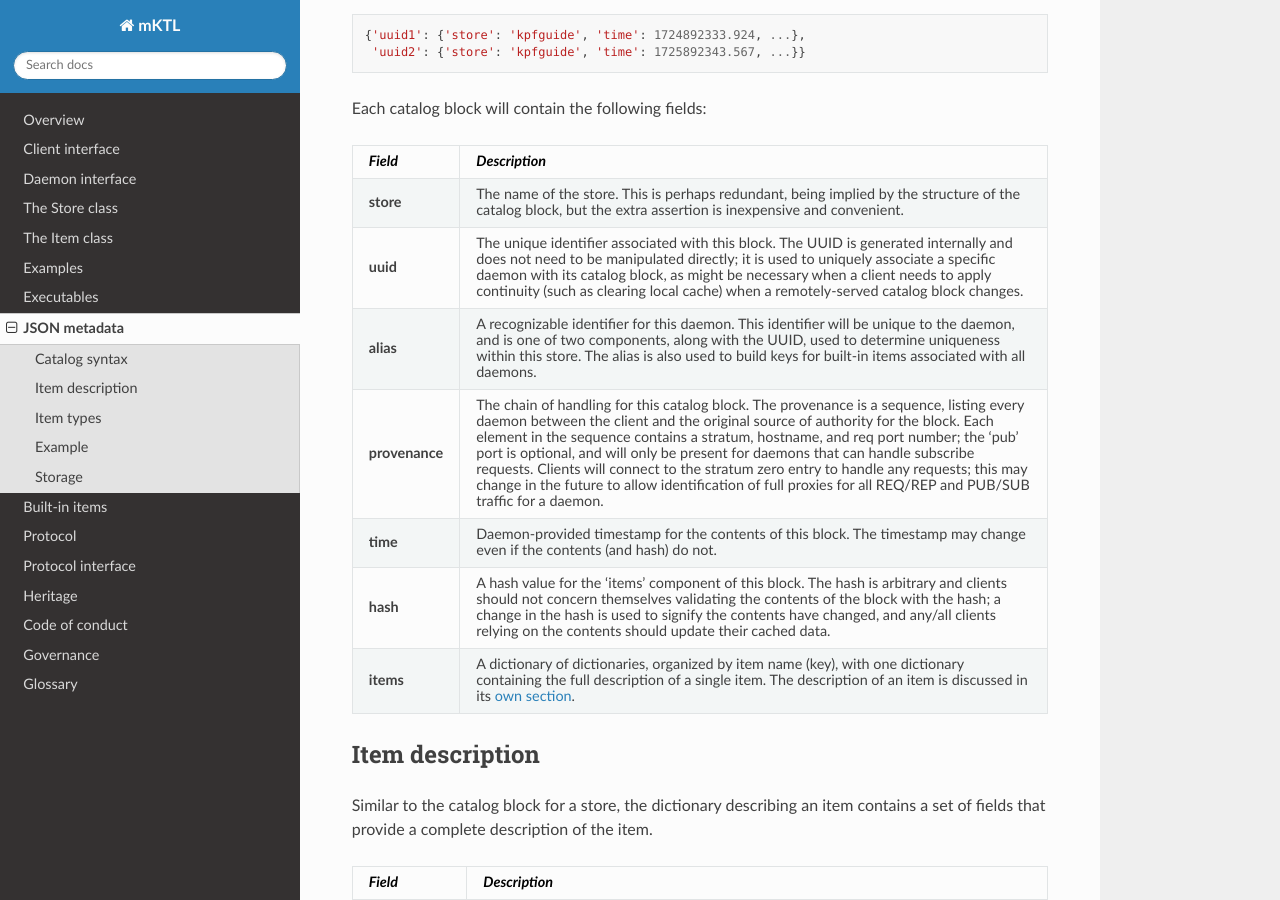
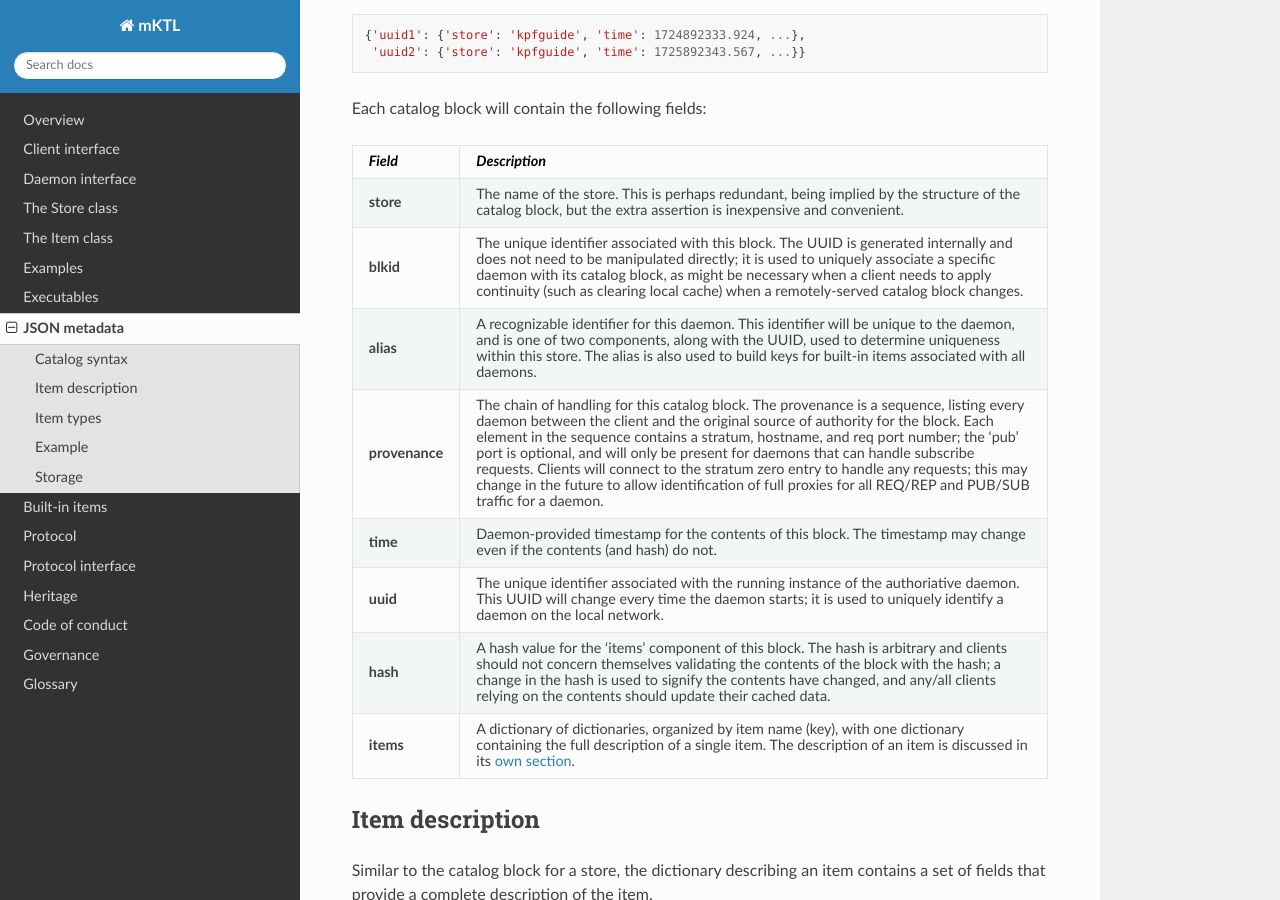
Before and after one commit to KeckObservatory/mKTL, a Sphinx documentation site: the page built from doc/metadata.rst, in a window 1280 px wide and 900 px high, scrolled down 586 px. Built offline with Sphinx 7.4.7 and the Read the Docs theme 3.1.0, drawn with Linux system fonts in a browser that asks for light colours.

Commit message:
Rename 'uuid' to 'blkid', then add back 'uuid' with a different meaning.

```diff
--- a/doc/metadata.rst
+++ b/doc/metadata.rst
@@ -40,7 +40,7 @@ Each catalog block will contain the following fields:
 		block, but the extra assertion is inexpensive and
 		convenient.
 
-**uuid**	The unique identifier associated with this block.
+**blkid**	The unique identifier associated with this block.
 		The UUID is generated internally and does not need
 		to be manipulated directly; it is used to uniquely
 		associate a specific daemon with its catalog
@@ -70,6 +70,11 @@ Each catalog block will contain the following fields:
 **time**	Daemon-provided timestamp for the contents of this
 		block. The timestamp may change even if the contents
 		(and hash) do not.
+
+**uuid**	The unique identifier associated with the running
+		instance of the authoriative daemon. This UUID will
+		change every time the daemon starts; it is used to
+		uniquely identify a daemon on the local network.
 
 **hash**	A hash value for the 'items' component of this block.
 		The hash is arbitrary and clients should not concern
```
